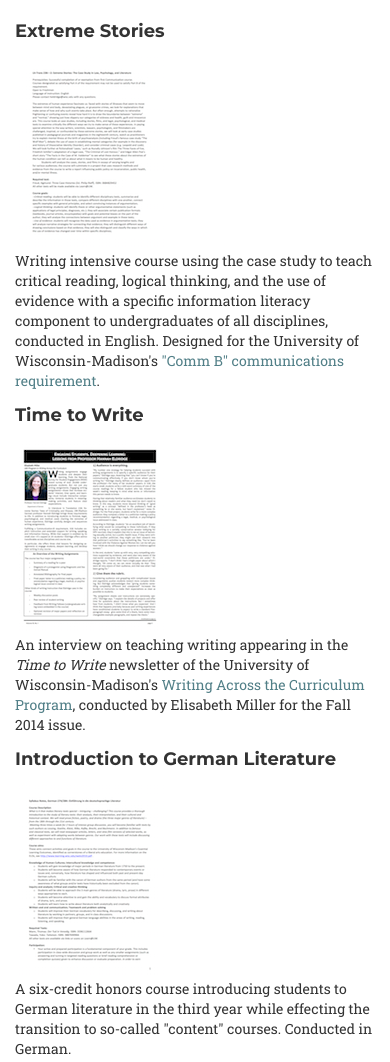
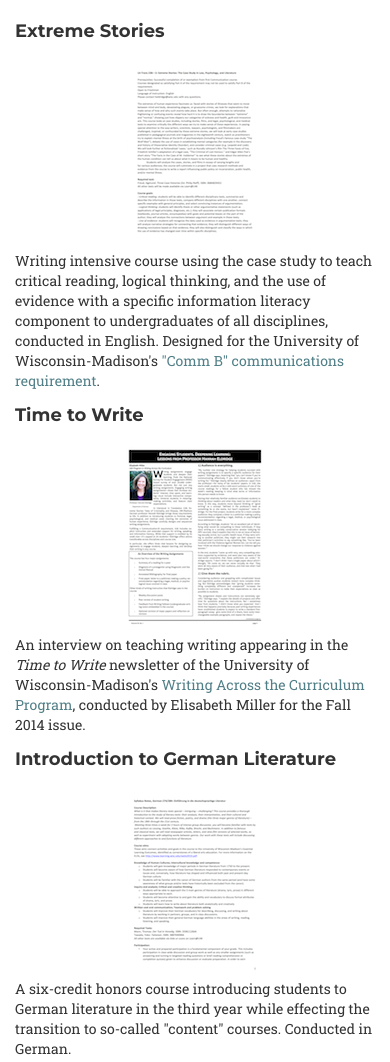
Before and after one commit to hveldridge/hveldridge.github.io, a plain HTML site: page index.html in a window 390 px wide. Shown: the part 2711-3773 px from the top of the page. Drawn offline with nearby package versions, Linux system fonts and the light colour scheme; a web font is replaced by a local one.

Commit message:
Center teaching document thumbnails for mobile

```diff
--- a/index.html
+++ b/index.html
@@ -169,7 +169,7 @@
                 <div class="col-md-6">
                     <h4 class="service-heading">Extreme Stories</h4>
                     <div class="row">
-                        <div class="col-md-4">
+                        <div class="col-md-4 text-center">
                             <a href="files/extreme-stories.pdf"><img src="img/thumbnails/extreme-stories.png"></a>
                         </div>
                         <div class="col-md-8">
@@ -180,7 +180,7 @@
                 <div class="col-md-6">
                     <h4 class="service-heading">Time to Write</h4>
                     <div class="row">
-                        <div class="col-md-4">
+                        <div class="col-md-4 text-center">
                             <a href="files/time-to-write.pdf"><img src="img/thumbnails/time-to-write.png"></a>
                         </div>
                         <div class="col-md-8">
@@ -191,7 +191,7 @@
                 <div class="col-md-6">
                     <h4 class="service-heading">Introduction to German Literature</h4>
                     <div class="row">
-                        <div class="col-md-4">
+                        <div class="col-md-4 text-center">
                             <a href="files/intro-to-literature.pdf"><img src="img/thumbnails/intro-to-literature.png"></a>
                         </div>
                         <div class="col-md-8">
@@ -202,7 +202,7 @@
                 <div class="col-md-6">
                     <h4 class="service-heading">Seminar: Deutsche Lyrik</h4>
                     <div class="row">
-                        <div class="col-md-4">
+                        <div class="col-md-4 text-center">
                             <a href="files/senior-seminar.pdf"><img src="img/thumbnails/senior-seminar.png"></a>
                         </div>
                         <div class="col-md-8">
```
